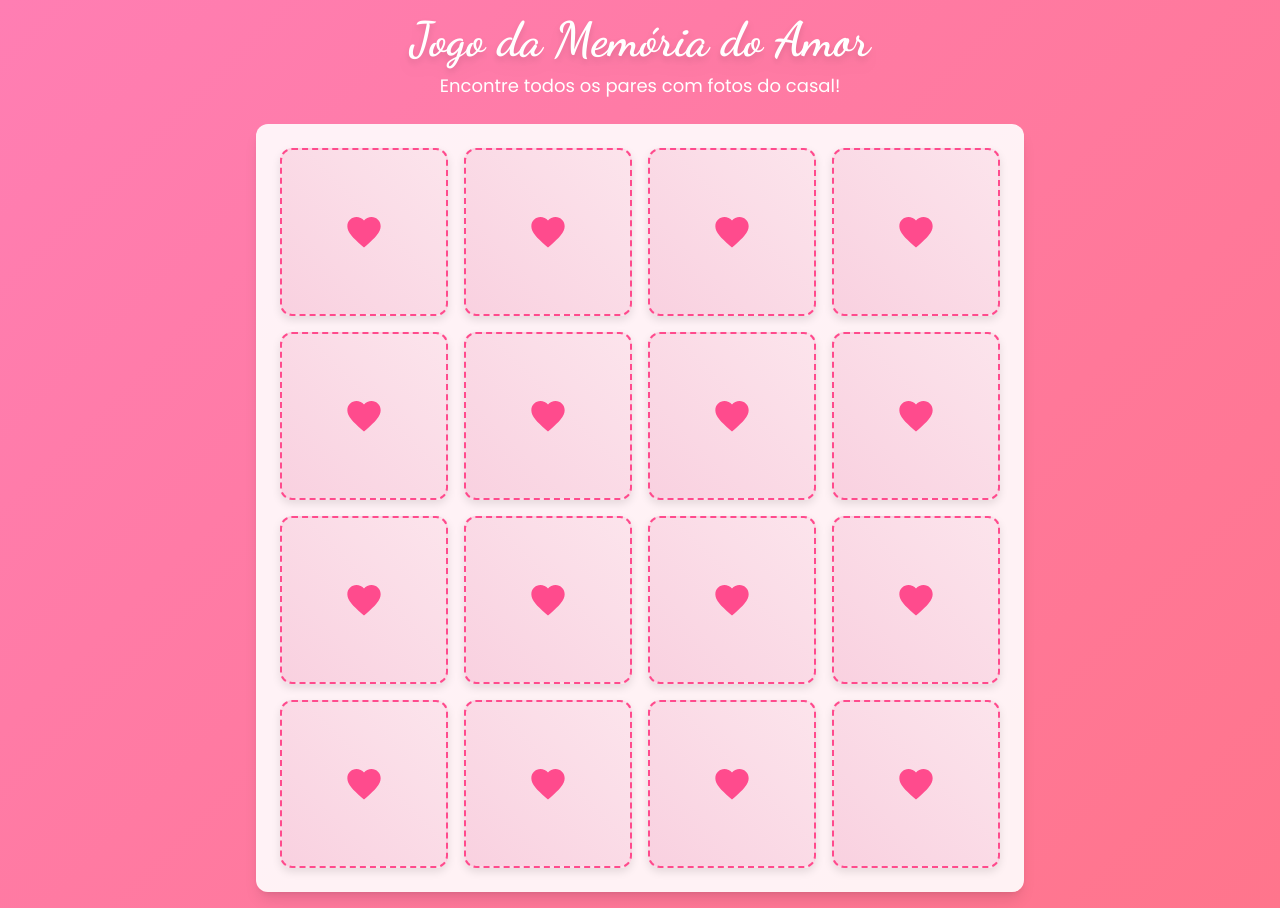
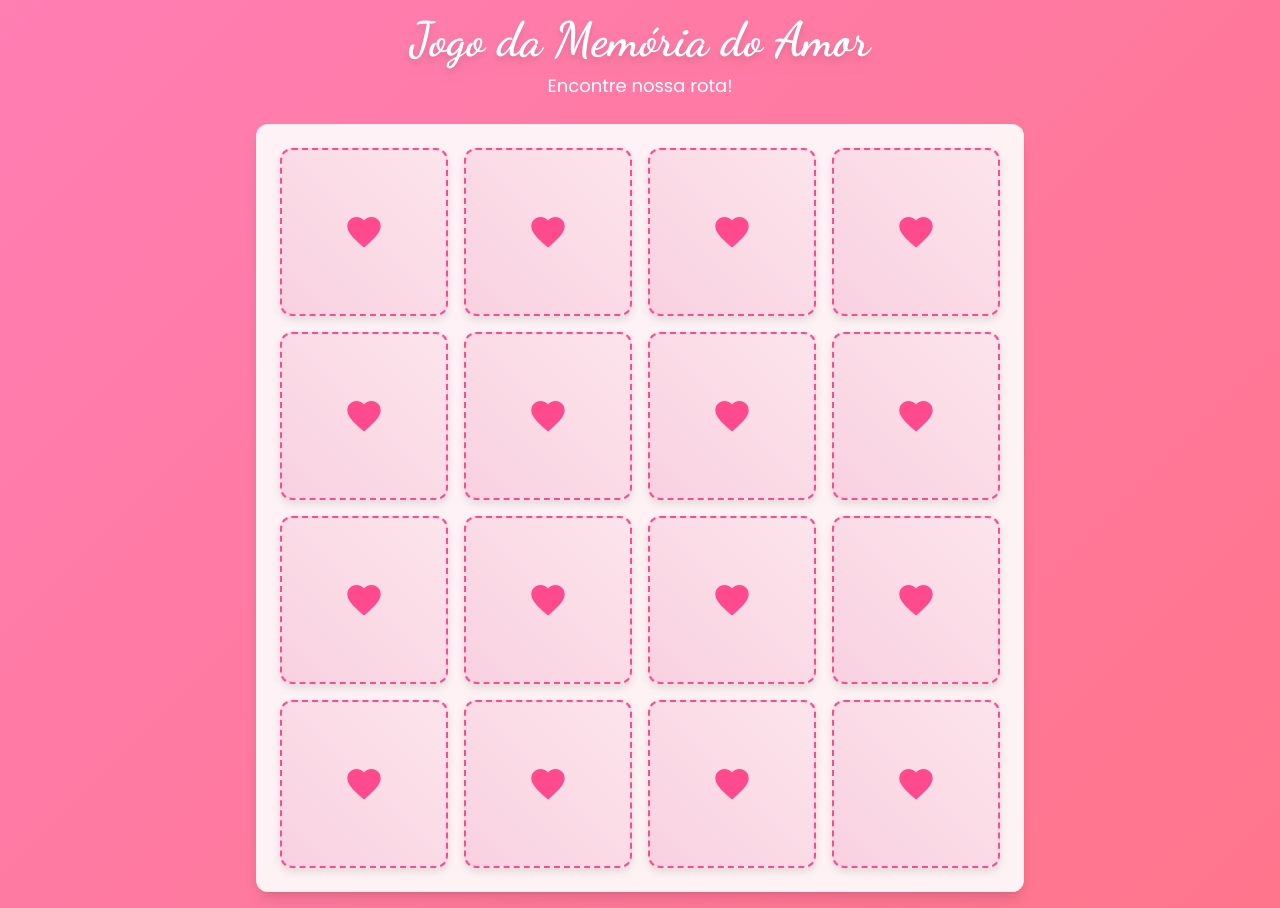
Before and after one commit to Padraohost/meu-pedido, a plain HTML site: page 2/jogo_memoria.html in a window 1280 px wide. Drawn offline with nearby package versions, Linux system fonts and the light colour scheme.

Commit message:
Update jogo_memoria.html

```diff
--- a/2/jogo_memoria.html
+++ b/2/jogo_memoria.html
@@ -73,7 +73,7 @@
 <body class="flex flex-col items-center justify-center p-4">
   <div class="text-center mb-6">
     <h1 class="romantic-title text-4xl md:text-5xl text-white mb-2 drop-shadow-lg">Jogo da Memória do Amor</h1>
-    <p class="text-white text-lg">Encontre todos os pares com fotos do casal!</p>
+    <p class="text-white text-lg">Encontre nossa rota!</p>
   </div>
 
   <div class="bg-white bg-opacity-90 rounded-xl p-6 shadow-lg max-w-3xl w-full">
```
